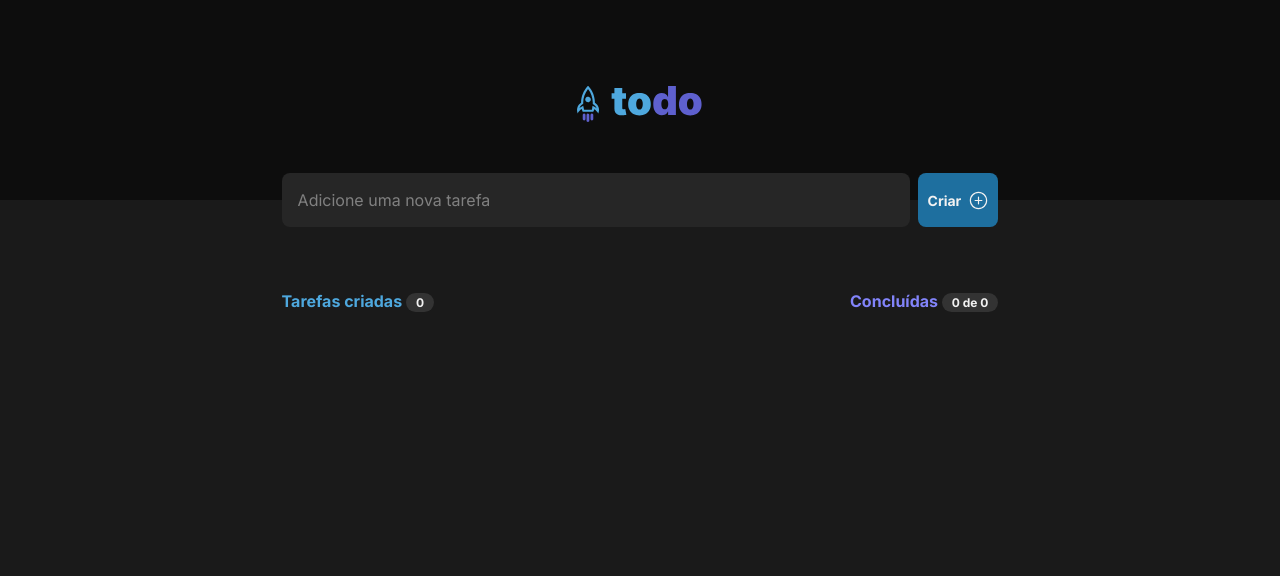
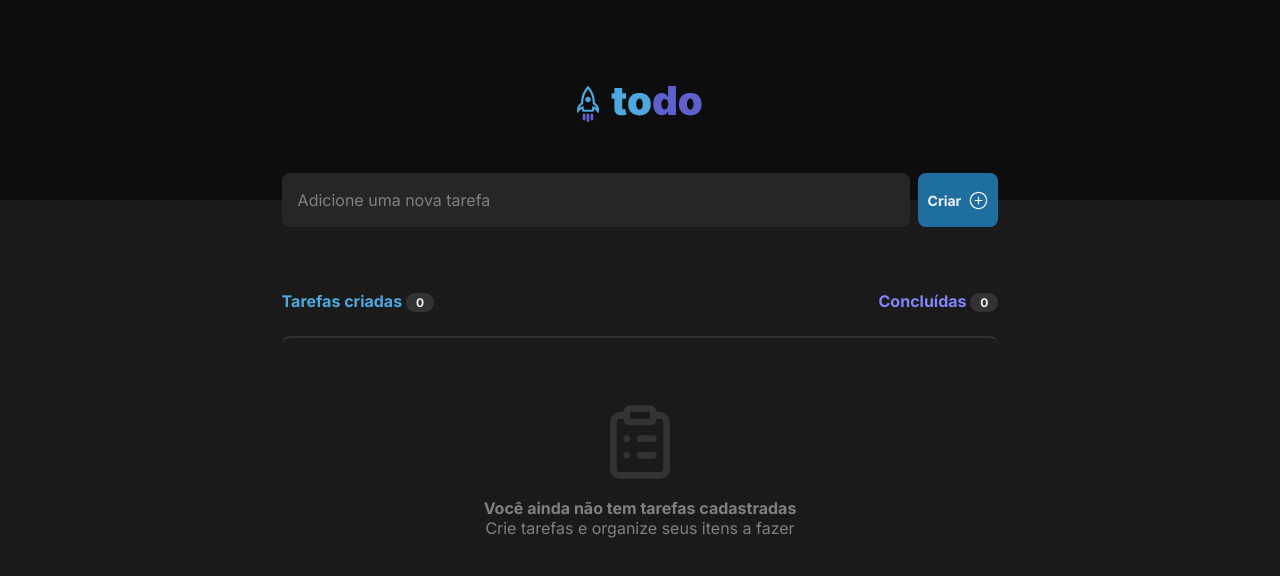
Before and after one commit to jairodoni/todo, a React (Vite) app: page / in a window 1280 px wide. Shown: the top 576 px of the page. Built offline with nearby package versions, Linux system fonts and the light colour scheme.

Commit message:
tela para lista de tasks vazia

```diff
--- a/src/App.tsx
+++ b/src/App.tsx
@@ -1,5 +1,5 @@
 import { Toaster } from 'react-hot-toast';
-
+import { LuClipboardList } from 'react-icons/lu'
 import { FormTask } from "./components/FormTask";
 import { Header } from "./components/Header";
 import { Task } from "./components/Task";
@@ -18,7 +18,8 @@ export default function App() {
     handleRemoveTask
   } = useTask()
 
-  const numberConcluidedTasks = tasks.filter(task => task.isConclude === true).length
+  const numberConcluidedTasks = tasks.filter(task => task.isConclude === true).length;
+  const textConcluidedTasks = tasks.length > 0 ? `${numberConcluidedTasks} de ${tasks.length}` : 0
 
   return (
 
@@ -29,8 +30,9 @@ export default function App() {
         <FormTask newTask={newTask} setNewTask={setNewTask} handleCreateNewTask={handleCreateNewTask} />
         <div className={styles.taskCounter}>
           <p>Tarefas criadas <span>{tasks.length}</span></p>
-          <p>Concluídas <span>{`${numberConcluidedTasks} de ${tasks.length}`}</span></p>
+          <p>Concluídas <span>{textConcluidedTasks}</span></p>
         </div>
+        {tasks.length > 0 ? (
           <div className={styles.taskList} >
             {tasks.map(task => (
               <Task
@@ -41,6 +43,13 @@ export default function App() {
               />
             ))}
           </div>
+        ) : (
+          <div className={styles.emptyTaskList}>
+            <LuClipboardList size={80} />
+            <strong>Você ainda não tem tarefas cadastradas</strong>
+            <small>Crie tarefas e organize seus itens a fazer</small>
+          </div>
+        )}
       </div>
     </div>
   )
--- a/src/styles/App.module.css
+++ b/src/styles/App.module.css
@@ -41,7 +41,7 @@
 }
 
 .taskCounter p:last-child span {
-  min-width: 55px;
+  min-width: 25px;
   padding: 0 10px;
 }
 
@@ -49,3 +49,25 @@
   /* border-top: 2px solid var(--gray-400); */
   border-radius: 8px;
 }
+
+.emptyTaskList {
+  border-top: 2px solid var(--gray-400);
+  border-radius: 8px;
+  color: var(--gray-300);
+
+  display: flex;
+  align-items: center;
+  justify-content: center;
+  flex-direction: column;
+  padding-top: 4rem;
+}
+
+.emptyTaskList svg {
+  color: var(--gray-400);
+  margin-bottom: 1rem;
+}
+
+.emptyTaskList strong,
+.emptyTaskList small {
+  font-size: 1rem;
+}
```
Also changed, not shown: 1 other file (tests, documents, lock files or other folders). Lines whose indentation alone changed are shown as unchanged.
